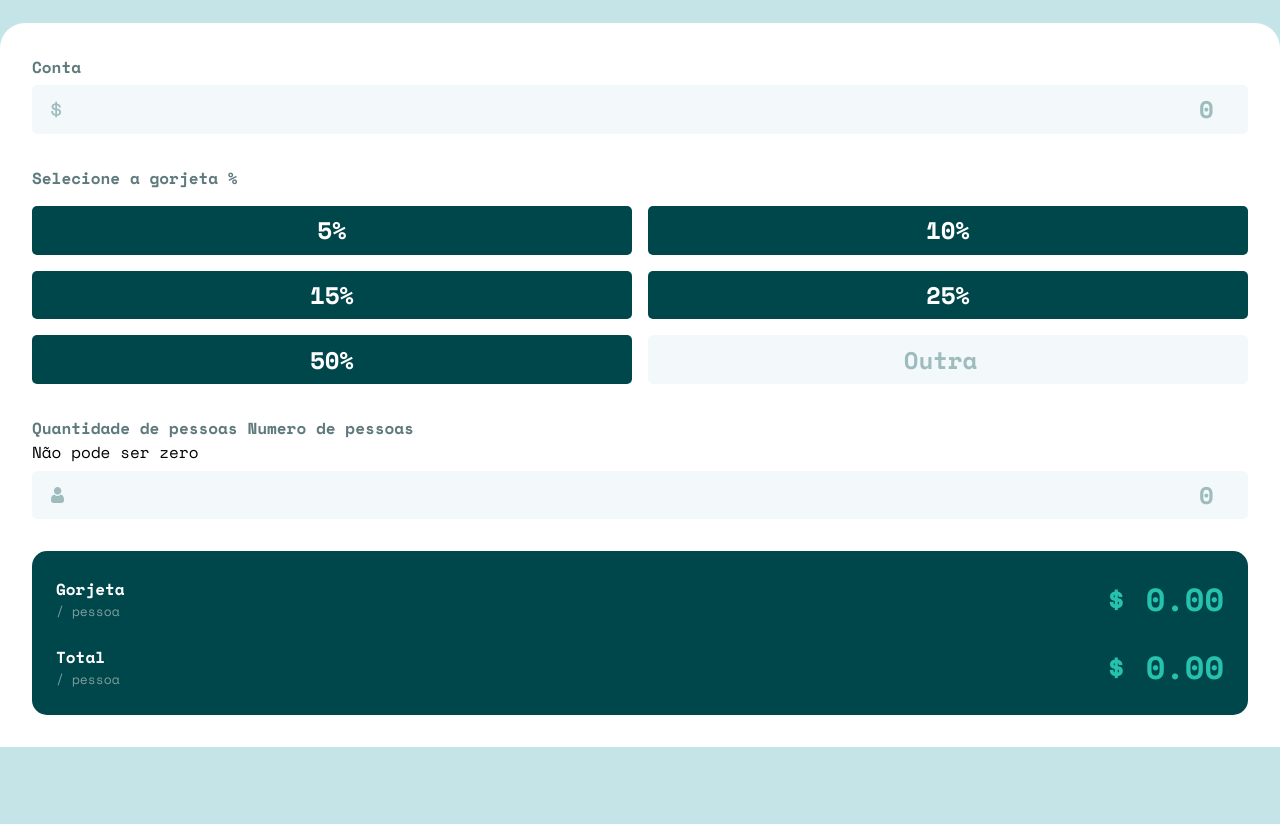
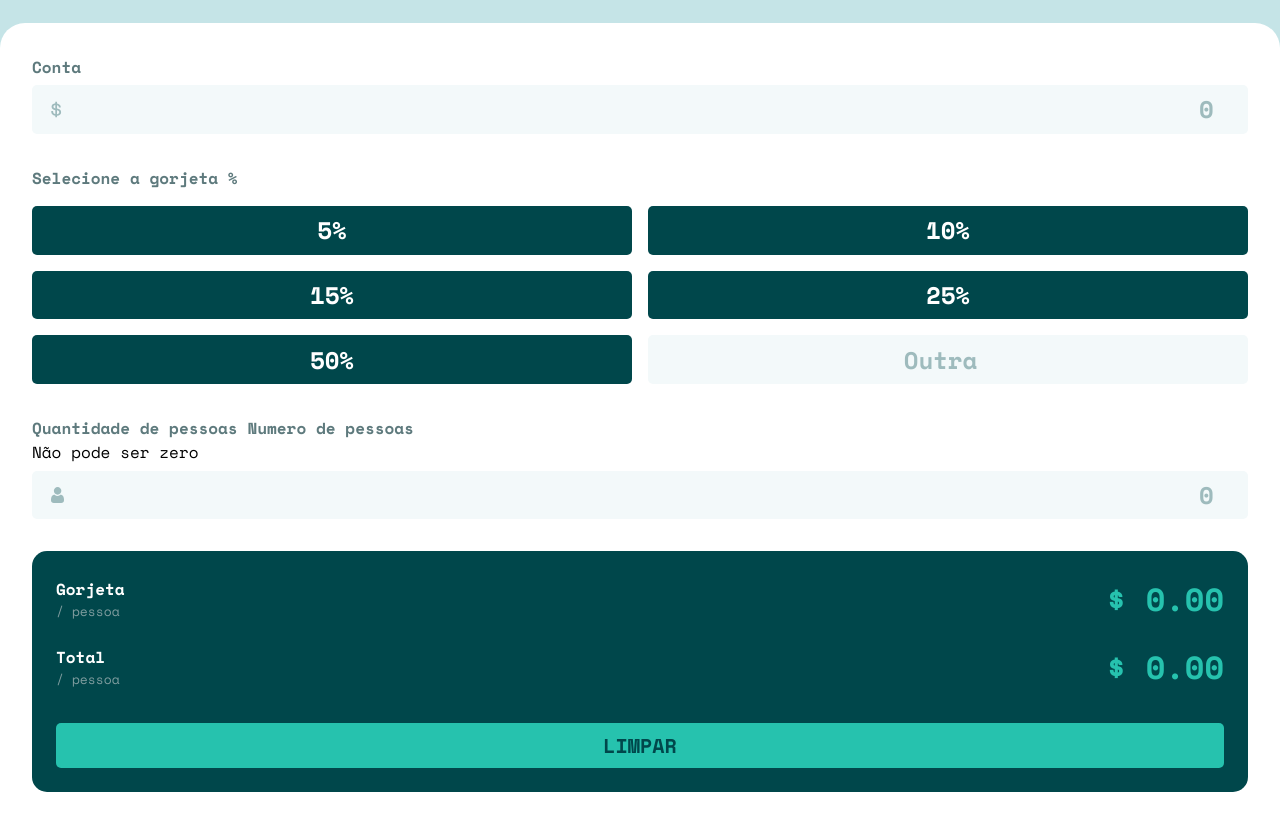
Before and after one commit to cosmuc/noticias, a plain HTML site: page index.html in a window 1280 px wide. Shown: the part 121-945 px from the top of the page. Before the commit the page ends 868 px from the top, so only its background shows below. Drawn offline with nearby package versions, Linux system fonts and the light colour scheme; files whose address does not match are found by name.

Commit message:
sexto comit do CSS

```diff
--- a/index.html
+++ b/index.html
@@ -60,6 +60,8 @@
                 </p>
                 <strong>$ 0.00</strong>
             </div>
+
+            <button>Limpar</button>
         </section>
     </main>
 </body>
--- a/style.css
+++ b/style.css
@@ -131,3 +131,19 @@ main {
 .resultados .gorjeta-total {
     margin-bottom: 1.25rem;
 }
+
+.resultados .total {
+    margin-bottom: 2rem;
+}
+
+.resultados button {
+    width: 100%;
+    background-color: var(--light-green);
+    border: none;
+    border-radius: 0.3125rem;
+    color: var(--green-800);
+    font-weight: 700;
+    text-transform: uppercase;
+    font-size: 1.25rem;
+    padding-block: 0.5rem;
+}
```
